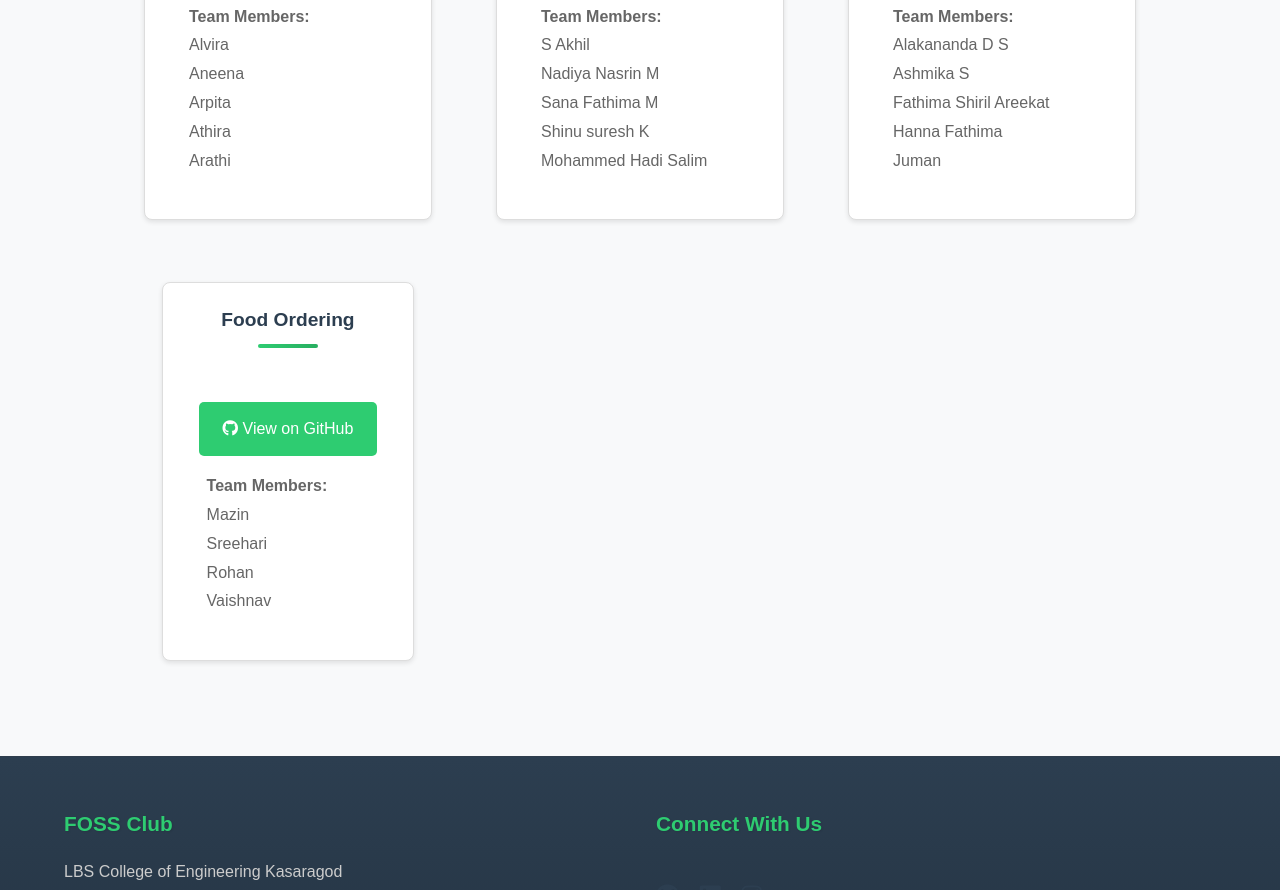
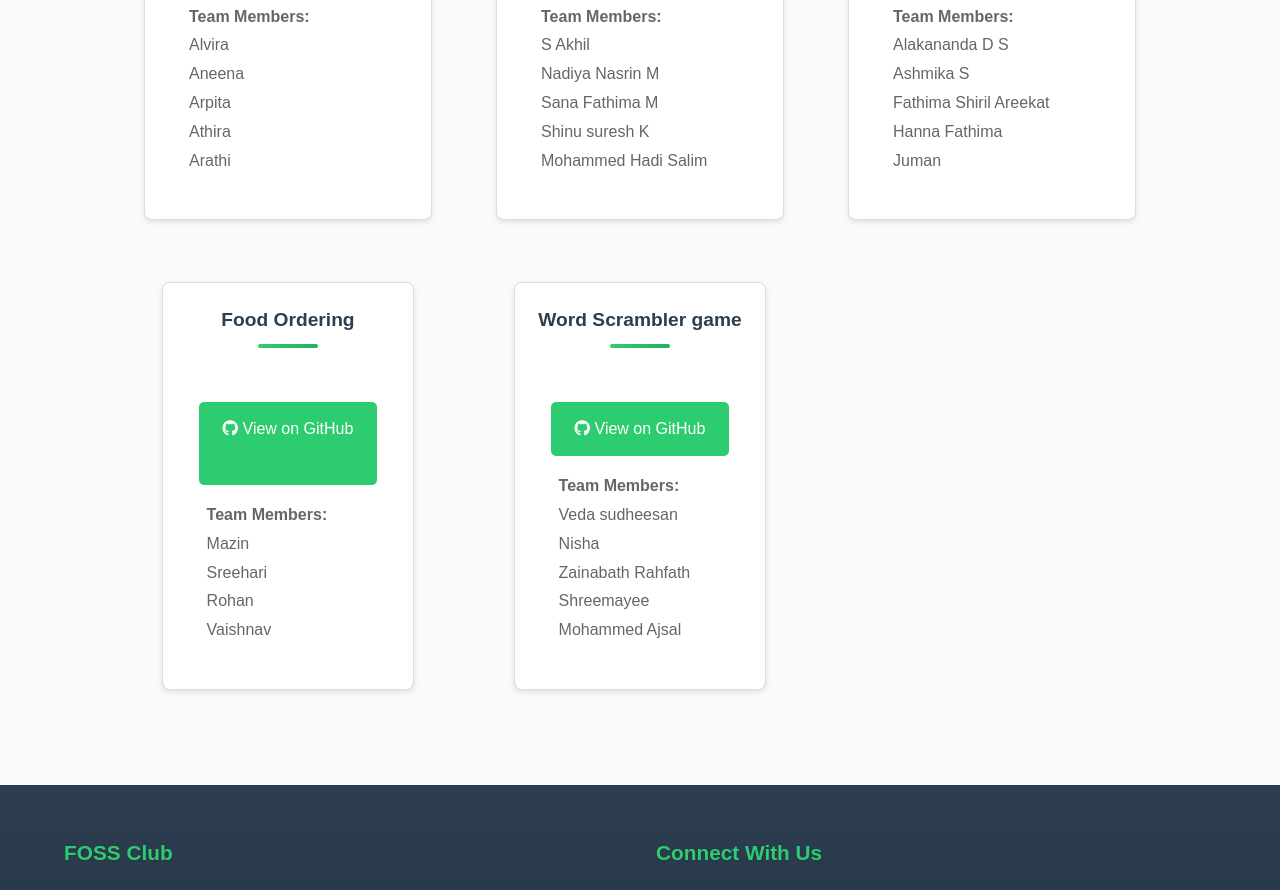
Before and after one commit to sidharths9105/fossclub-lbscek, a plain HTML site: page projects.html in a window 1280 px wide. Shown: the part 489-1379 px from the top of the page. Drawn offline with Linux system fonts and the light colour scheme.

Commit message:
project 5 added

```diff
--- a/projects.html
+++ b/projects.html
@@ -81,20 +81,26 @@
                     <i class="fab fa-github"></i> View on GitHub
                 </a>
             </div>
-             <!-- <div class="project-card">
-                <h2>Project Name 5</h2>
-                <p><strong>Team Members:</strong> Member 9, Member 10</p>
-                <a href="https://github.com/user/project5" target="_blank" class="project-link">
+            <div class="project-card">
+                <h2>Word Scrambler game</h2>
+                <p><strong><b>Team Members:</b></strong> <br>Veda sudheesan<br>
+                    Nisha <br>
+                    Zainabath Rahfath<br>
+                    Shreemayee<br>
+                    Mohammed Ajsal
+                    </p>
+                <a href="https://github.com/veda0907/cpgm/tree/main" target="_blank" class="project-link">
                     <i class="fab fa-github"></i> View on GitHub
                 </a>
             </div>
-            <div class="project-card">
+
+            <!-- <div class="project-card">
                 <h2>Project Name 6</h2>
                 <p><strong>Team Members:</strong> Member 11, Member 12</p>
                 <a href="https://github.com/user/project6" target="_blank" class="project-link">
                     <i class="fab fa-github"></i> View on GitHub
                 </a>
-            </div> -->
+            </div>  -->
         </div>
     </section>
 
```
